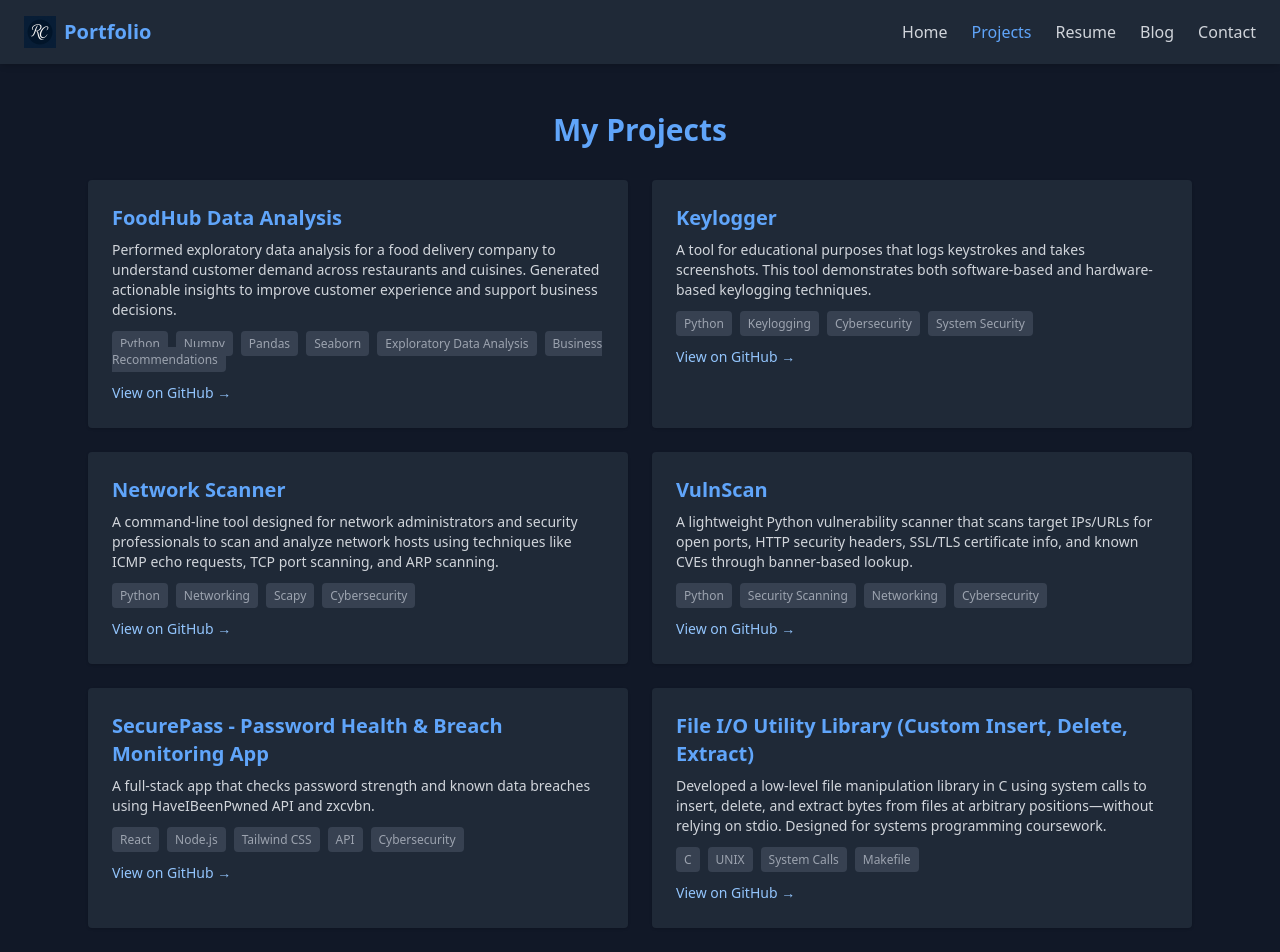
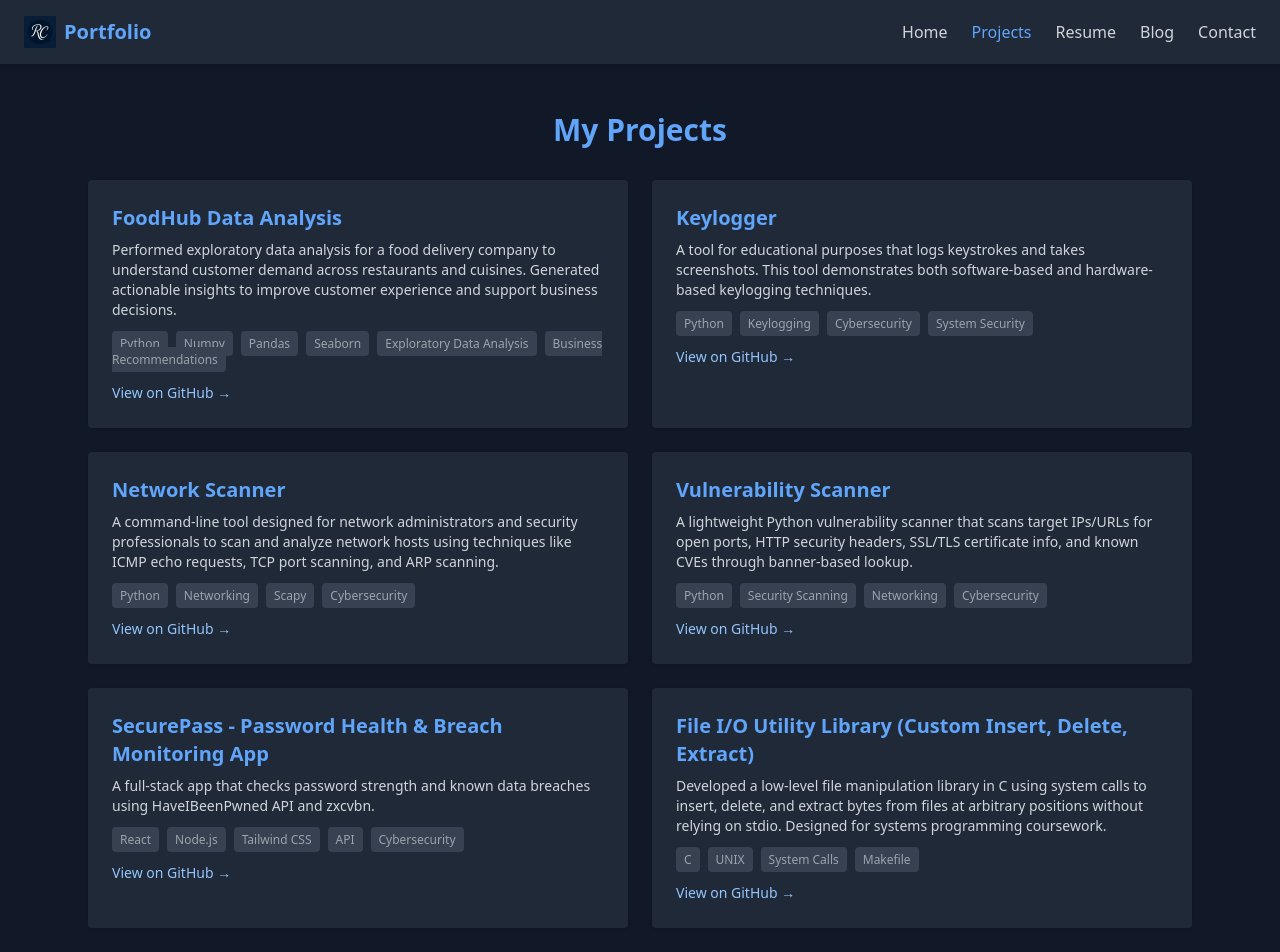
Before and after one commit to RidhaC/Portfolio, a React (Create React App) app: page /projects in a window 1280 px wide. Shown: the top 952 px of the page. Built offline with nearby package versions, Linux system fonts and the light colour scheme.

Commit message:
project changes

```diff
--- a/src/data/projects.json
+++ b/src/data/projects.json
@@ -3,7 +3,7 @@
     "title": "FoodHub Data Analysis",
     "description": "Performed exploratory data analysis for a food delivery company to understand customer demand across restaurants and cuisines. Generated actionable insights to improve customer experience and support business decisions.",
     "technologies": ["Python", "Numpy", "Pandas", "Seaborn", "Exploratory Data Analysis", "Business Recommendations"],
-    "link": "https://github.com/RidhaC/FoodHub-Data-Analysis"
+    "link": "https://github.com/RidhaC/Foodhub-Data-Analysis"
   },
   {
     "title": "Keylogger",
@@ -18,10 +18,10 @@
     "link": "https://github.com/RidhaC/Basic-Net-Scanner"
   },
   {
-    "title": "VulnScan",
+    "title": "Vulnerability Scanner",
     "description": "A lightweight Python vulnerability scanner that scans target IPs/URLs for open ports, HTTP security headers, SSL/TLS certificate info, and known CVEs through banner-based lookup.",
     "technologies": ["Python", "Security Scanning", "Networking", "Cybersecurity"],
-    "link": "https://github.com/RidhaC/VulnScan"
+    "link": "https://github.com/RidhaC/Vulnscan"
   },
   {
     "title": "SecurePass - Password Health & Breach Monitoring App",
@@ -31,7 +31,7 @@
   },
   {
     "title": "File I/O Utility Library (Custom Insert, Delete, Extract)",
-    "description": "Developed a low-level file manipulation library in C using system calls to insert, delete, and extract bytes from files at arbitrary positions—without relying on stdio. Designed for systems programming coursework.",
+    "description": "Developed a low-level file manipulation library in C using system calls to insert, delete, and extract bytes from files at arbitrary positions without relying on stdio. Designed for systems programming coursework.",
     "technologies": ["C", "UNIX", "System Calls", "Makefile"],
     "link": "https://github.com/RidhaC/File-I-O-Utility-Library"
   }
--- a/src/pages/Contact.jsx
+++ b/src/pages/Contact.jsx
@@ -5,7 +5,7 @@ const Contact = () => {
     <div className="px-6 py-12 max-w-4xl mx-auto text-white">
       <h2 className="text-3xl font-bold text-blue-400 text-center mb-6">Let's Connect</h2>
       <p className="text-center text-gray-400 mb-10">
-        Whether you have a question, want to collaborate, or just want to say hi —
+        Whether you have a question, want to collaborate, or just want to say hi,
         my inbox is always open.
       </p>
 
```
